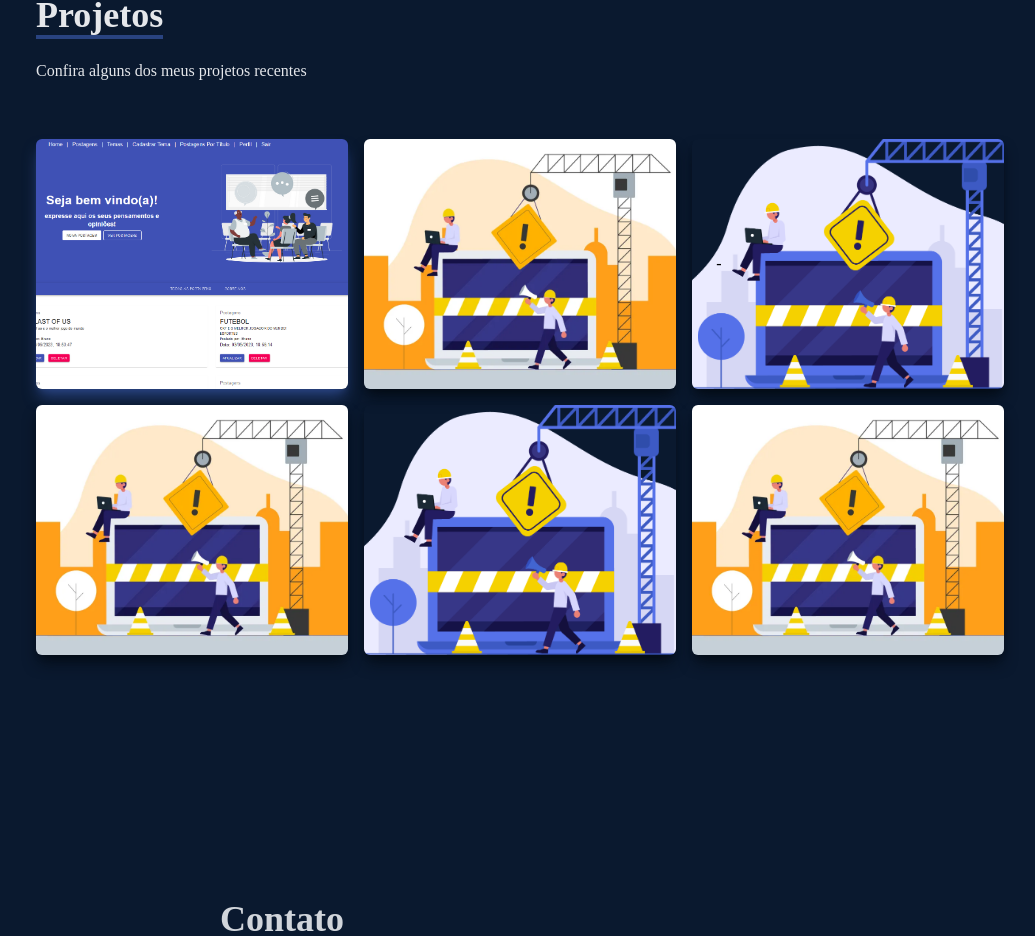
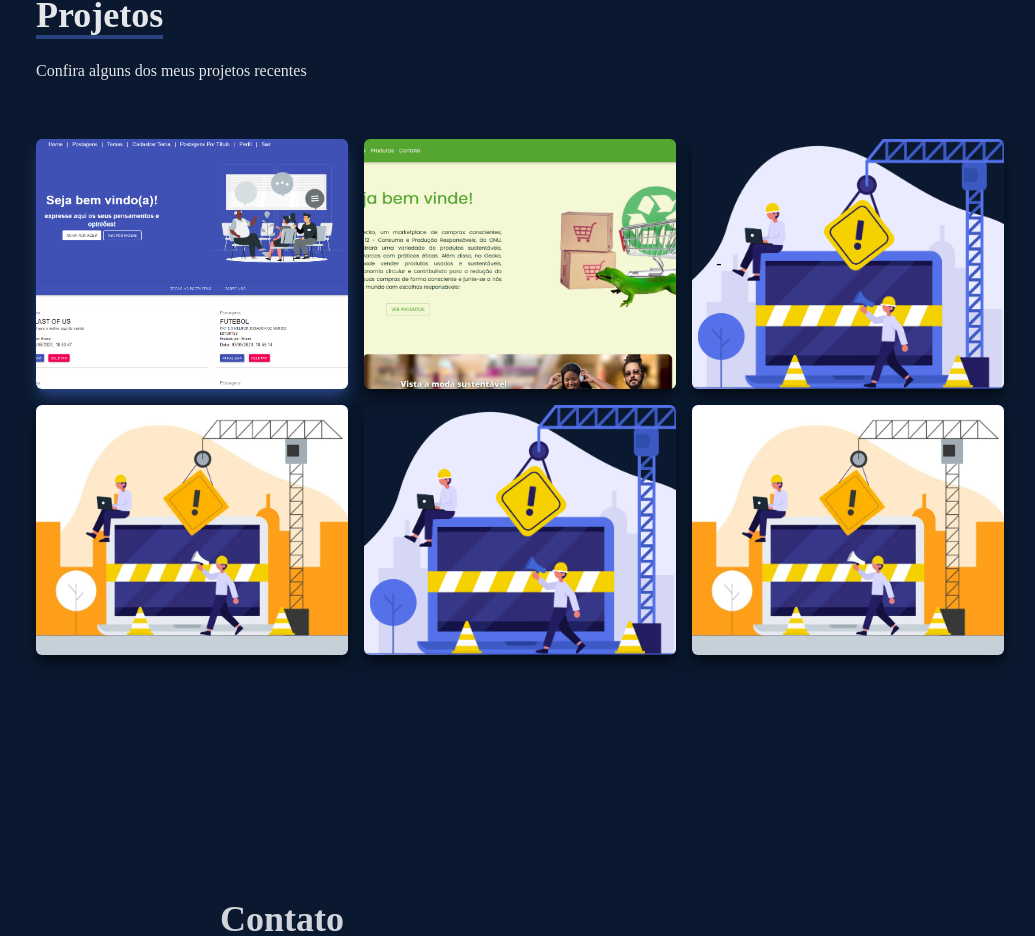
Before and after one commit to brunokauaal/Portifolio, a React (Create React App) app: page / in a window 1280 px wide. Shown: the part 2475-3411 px from the top of the page, without its empty margins (120-1155 px from the left). Built offline with nearby package versions, Linux system fonts and the light colour scheme.

Commit message:
Colocando Novo projeto e adicionando link para visualizar o repositorio

```diff
--- a/src/components/Work.jsx
+++ b/src/components/Work.jsx
@@ -1,6 +1,7 @@
 import React from 'react';
 import WorkImg from '../assets/workImg.jpeg';
 import ImageBlog2 from '../assets/imageblog2.png';
+import ImgGecko from '../assets/imgGecko.png';
 import realEstate from '../assets/realestate.jpg';
 import { FaGithub, FaRegPlayCircle} from 'react-icons/fa';
 
@@ -35,7 +36,7 @@ const Work = () => {
                     Demo
                   </button>
                 </a>
-                <a className='flex justify-center items-center transition ease-in-out delay-150 hover:-translate-y-1 hover:scale-110 hover:text-zinc-50 duration-300'  href='/'>
+                <a className='flex justify-center items-center transition ease-in-out delay-150 hover:-translate-y-1 hover:scale-110 hover:text-zinc-50 duration-300'  href='https://github.com/brunokauaal/React_Blog_Pessoal' target='blank'>
                   <button className='flex justify-center items-center rounded-lg px-4 py-3 m-2 bg-white text-gray-700 font-bold text-lg'>
                     <FaGithub style={{marginRight:'.75em'}} size={25} />
                     Code
@@ -45,7 +46,7 @@ const Work = () => {
             </div>
           </div>
           <div
-            style={{ backgroundImage: `url(${realEstate})` }}
+            style={{ backgroundImage: `url(${ImgGecko})` }}
             className='shadow-lg shadow-[#040c16] group container rounded-md flex justify-center items-center mx-auto content-div'
           >
             {/* Hover Effects */}
@@ -54,13 +55,13 @@ const Work = () => {
                 Em breve
               </span>
               <div className='pt-8 text-center flex justify-center items-center'>
-              <a className='flex justify-center items-center transition ease-in-out delay-150 hover:-translate-y-1 hover:scale-110 hover:text-zinc-50 duration-300'  href='/'>
+              <a   className='flex justify-center items-center transition ease-in-out delay-150 hover:-translate-y-1 hover:scale-110 hover:text-zinc-50 duration-300'  href='https://projetogecko.vercel.app/' target='blank'>
                   <button className='flex justify-center items-center rounded-lg px-4 py-3 m-2 bg-white text-gray-700 font-bold text-lg'>
                     <FaRegPlayCircle style={{marginRight:'.75em'}} size={25} />
                     Demo
                   </button>
                 </a>
-                <a className='flex justify-center items-center transition ease-in-out delay-150 hover:-translate-y-1 hover:scale-110 hover:text-zinc-50 duration-300'  href='/'>
+                <a className='flex justify-center items-center transition ease-in-out delay-150 hover:-translate-y-1 hover:scale-110 hover:text-zinc-50 duration-300'  href='https://github.com/orgs/ProjetoGecko/repositories' target='blank'>
                   <button className='flex justify-center items-center rounded-lg px-4 py-3 m-2 bg-white text-gray-700 font-bold text-lg'>
                     <FaGithub style={{marginRight:'.75em'}} size={25} />
                     Code
```
Also changed, not shown: src/assets/imgGecko.png (added).
